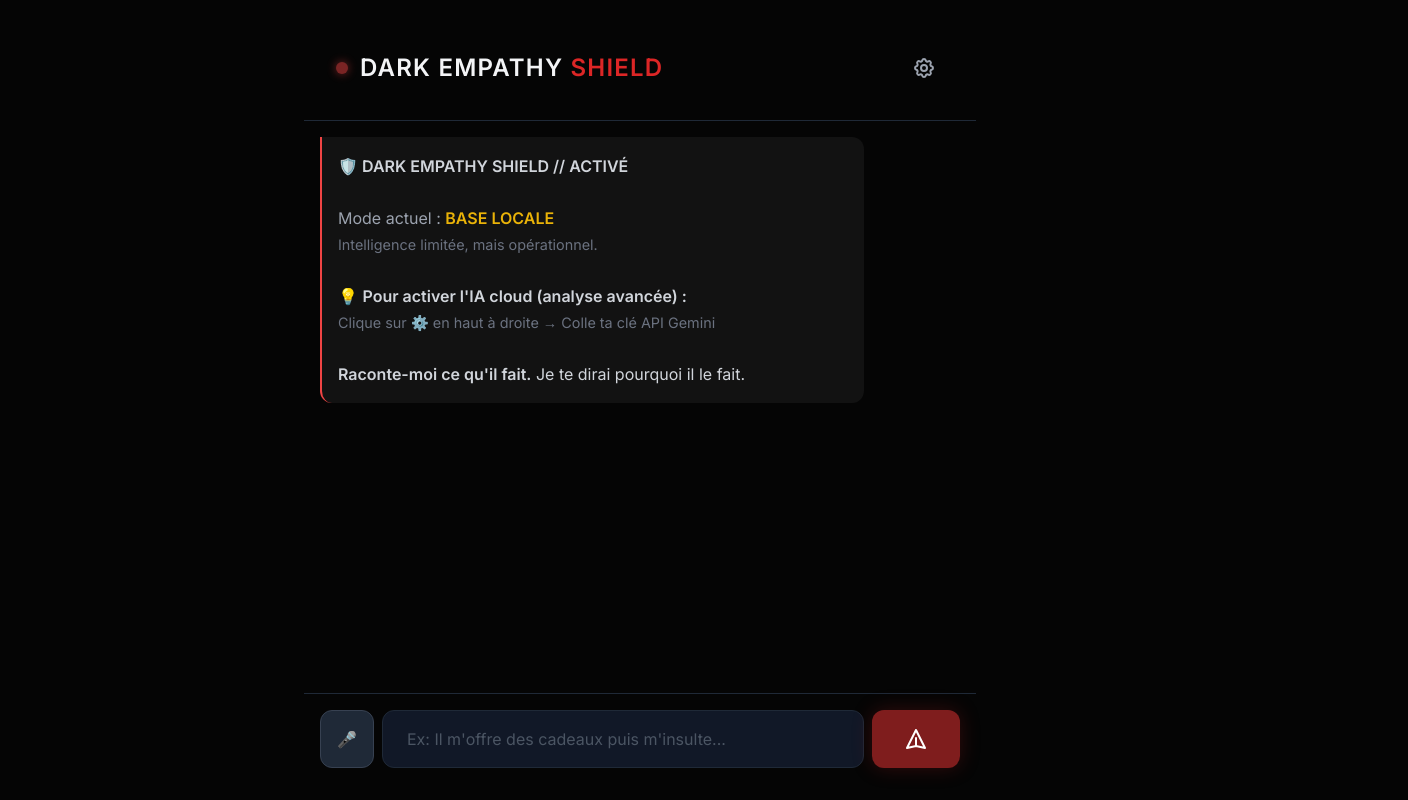
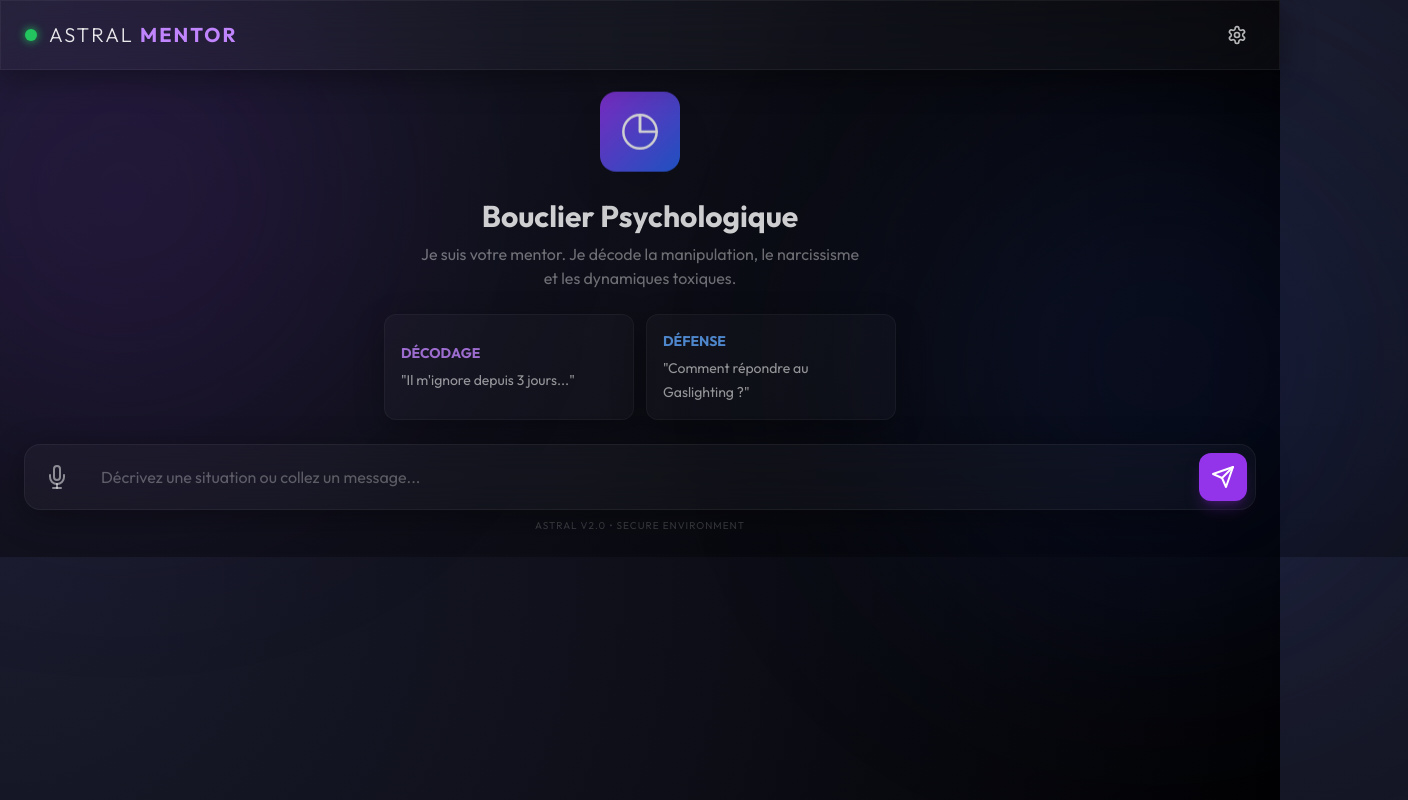
Before and after one commit to mebrouk75/dark-empathy-shield, a website: page index.html in a window 1280 px wide. Shown: the whole page, 1408 px wide, since content can reach past the window. Drawn offline with nearby package versions, Linux system fonts and the light colour scheme.

Commit message:
UI Overhaul: Premium Glassmorphism Design

```diff
--- a/index.html
+++ b/index.html
@@ -4,47 +4,88 @@
 <head>
     <meta charset="UTF-8">
     <meta name="viewport" content="width=device-width, initial-scale=1.0">
-    <title>Bouclier d'Empathie Sombre</title>
-    <script src="https://cdn.tailwindcss.com?plugins=typography"></script>
+    <title>ASTRAL // MENTOR PSYCHOLOGIQUE</title>
+    <script src="https://cdn.tailwindcss.com"></script>
     <script src="https://cdn.jsdelivr.net/npm/marked/marked.min.js"></script>
-    <link
-        href="https://fonts.googleapis.com/css2?family=JetBrains+Mono:wght@400;700&family=Inter:wght@300;400;600&display=swap"
-        rel="stylesheet">
+    <link href="https://fonts.googleapis.com/css2?family=Outfit:wght@300;400;500;700&display=swap" rel="stylesheet">
     <style>
         body {
-            font-family: 'Inter', sans-serif;
-            background-color: #050505;
-            color: #e5e5e5;
+            font-family: 'Outfit', sans-serif;
+            background: radial-gradient(circle at top left, #1a1c2e, #000000);
+            color: #ffffff;
+            height: 100vh;
+            overflow: hidden;
         }
 
-        .mono {
-            font-family: 'JetBrains Mono', monospace;
+        /* Glassmorphism */
+        .glass {
+            background: rgba(255, 255, 255, 0.03);
+            backdrop-filter: blur(20px);
+            -webkit-backdrop-filter: blur(20px);
+            border: 1px solid rgba(255, 255, 255, 0.05);
+            box-shadow: 0 8px 32px 0 rgba(0, 0, 0, 0.37);
         }
 
-        /* Chat Bubbles */
+        .glass-input {
+            background: rgba(0, 0, 0, 0.3);
+            border: 1px solid rgba(255, 255, 255, 0.1);
+            transition: all 0.3s ease;
+        }
+
+        .glass-input:focus {
+            border-color: #8b5cf6;
+            box-shadow: 0 0 15px rgba(139, 92, 246, 0.3);
+            outline: none;
+        }
+
+        /* Scrollbar */
+        ::-webkit-scrollbar {
+            width: 6px;
+        }
+
+        ::-webkit-scrollbar-track {
+            background: transparent;
+        }
+
+        ::-webkit-scrollbar-thumb {
+            background: rgba(255, 255, 255, 0.1);
+            border-radius: 10px;
+        }
+
+        /* Animations */
+        @keyframes float {
+            0% {
+                transform: translateY(0px);
+            }
+
+            50% {
+                transform: translateY(-10px);
+            }
+
+            100% {
+                transform: translateY(0px);
+            }
+        }
+
+        .floating {
+            animation: float 6s ease-in-out infinite;
+        }
+
         .msg-bot {
-            background: rgba(255, 255, 255, 0.05);
-            border-left: 2px solid #ef4444;
-            border-radius: 0 12px 12px 12px;
+            background: linear-gradient(135deg, rgba(255, 255, 255, 0.05) 0%, rgba(255, 255, 255, 0.01) 100%);
+            border-left: 3px solid #8b5cf6;
+            border-radius: 0 16px 16px 16px;
         }
 
         .msg-user {
-            background: rgba(239, 68, 68, 0.1);
-            border-right: 2px solid #ef4444;
-            border-radius: 12px 0 12px 12px;
-            margin-left: auto;
+            background: linear-gradient(135deg, #8b5cf6 0%, #6d28d9 100%);
+            border-radius: 16px 0 16px 16px;
+            box-shadow: 0 4px 15px rgba(139, 92, 246, 0.3);
         }
 
         .typing-dot {
             animation: typing 1.4s infinite ease-in-out both;
-        }
-
-        .typing-dot:nth-child(1) {
-            animation-delay: -0.32s;
-        }
-
-        .typing-dot:nth-child(2) {
-            animation-delay: -0.16s;
+            background-color: #8b5cf6;
         }
 
         @keyframes typing {
@@ -59,121 +100,137 @@
                 transform: scale(1);
             }
         }
-
-        /* Scrollbar */
-        ::-webkit-scrollbar {
-            width: 6px;
-        }
-
-        ::-webkit-scrollbar-track {
-            background: transparent;
-        }
-
-        ::-webkit-scrollbar-thumb {
-            background: #333;
-            border-radius: 3px;
-        }
     </style>
 </head>
 
-<body class="h-screen flex flex-col items-center justify-center p-0 md:p-4 overflow-hidden">
+<body class="flex flex-col h-full relative">
+
+    <!-- Background Elements -->
+    <div
+        class="absolute top-[-10%] left-[-10%] w-[500px] h-[500px] bg-purple-900/20 rounded-full blur-[120px] pointer-events-none">
+    </div>
+    <div
+        class="absolute bottom-[-10%] right-[-10%] w-[500px] h-[500px] bg-blue-900/20 rounded-full blur-[120px] pointer-events-none">
+    </div>
 
     <!-- Header -->
-    <header class="w-full max-w-2xl p-4 flex justify-between items-center border-b border-gray-800 bg-[#050505] z-10">
-        <div class="container mx-auto px-4 py-4 flex justify-between items-center">
-            <div class="flex items-center gap-3">
-                <div class="w-3 h-3 rounded-full bg-red-500 animate-pulse shadow-[0_0_10px_#ef4444]"></div>
-                <h1 class="text-2xl font-bold tracking-wider text-gray-100">DARK EMPATHY <span
-                        class="text-red-600">SHIELD</span></h1>
+    <header class="glass z-10 px-6 py-4 flex justify-between items-center">
+        <div class="flex items-center gap-3">
+            <div class="w-3 h-3 rounded-full bg-green-500 shadow-[0_0_10px_#22c55e]"></div>
+            <h1 class="text-xl font-light tracking-widest text-white/90">ASTRAL <span
+                    class="text-purple-400 font-bold">MENTOR</span></h1>
+        </div>
+        <button id="settings-btn" class="p-2 rounded-full hover:bg-white/10 transition-colors">
+            <svg xmlns="http://www.w3.org/2000/svg" width="20" height="20" viewBox="0 0 24 24" fill="none"
+                stroke="currentColor" stroke-width="2" stroke-linecap="round" stroke-linejoin="round"
+                class="text-white/70">
+                <path
+                    d="M12.22 2h-.44a2 2 0 0 0-2 2v.18a2 2 0 0 1-1 1.73l-.43.25a2 2 0 0 1-2 0l-.15-.08a2 2 0 0 0-2.73.73l-.22.38a2 2 0 0 0 .73 2.73l.15.1a2 2 0 0 1 1 1.72v.51a2 2 0 0 1-1 1.74l-.15.09a2 2 0 0 0-.73 2.73l.22.38a2 2 0 0 0 2.73.73l.15-.08a2 2 0 0 1 2 0l.43.25a2 2 0 0 1 1 1.73V20a2 2 0 0 0 2 2h.44a2 2 0 0 0 2-2v-.18a2 2 0 0 1 1-1.73l.43-.25a2 2 0 0 1 2 0l.15.08a2 2 0 0 0 2.73-.73l.22-.39a2 2 0 0 0-.73-2.73l-.15-.1a2 2 0 0 1-1-1.72v-.51a2 2 0 0 1 1-1.74l.15-.09a2 2 0 0 0 .73-2.73l-.22-.38a2 2 0 0 0-2.73-.73l-.15.08a2 2 0 0 1-2 0l-.43-.25a2 2 0 0 1-1-1.73V4a2 2 0 0 0-2-2z">
+                </path>
+                <circle cx="12" cy="12" r="3"></circle>
+            </svg>
+        </button>
+    </header>
+
+    <!-- Chat Container -->
+    <main id="chat-container" class="flex-1 overflow-y-auto p-6 space-y-6 scroll-smooth">
+        <!-- Welcome Message -->
+        <div class="flex flex-col items-center justify-center h-full text-center space-y-6 opacity-80"
+            id="welcome-screen">
+            <div
+                class="w-20 h-20 rounded-2xl bg-gradient-to-br from-purple-600 to-blue-600 flex items-center justify-center shadow-2xl floating">
+                <svg xmlns="http://www.w3.org/2000/svg" width="40" height="40" viewBox="0 0 24 24" fill="none"
+                    stroke="currentColor" stroke-width="1.5" stroke-linecap="round" stroke-linejoin="round"
+                    class="text-white">
+                    <path d="M12 2a10 10 0 1 0 10 10H12V2z"></path>
+                    <path d="M12 2a10 10 0 0 1 10 10"></path>
+                    <path d="M12 2v10"></path>
+                </svg>
             </div>
-            <button id="settingsBtn" class="p-2 text-gray-400 hover:text-white transition-colors">
-                <svg xmlns="http://www.w3.org/2000/svg" class="h-6 w-6" fill="none" viewBox="0 0 24 24"
-                    stroke="currentColor">
-                    <path stroke-linecap="round" stroke-linejoin="round" stroke-width="2"
-                        d="M10.325 4.317c.426-1.756 2.924-1.756 3.35 0a1.724 1.724 0 002.573 1.066c1.543-.94 3.31.826 2.37 2.37a1.724 1.724 0 001.065 2.572c1.756.426 1.756 2.924 0 3.35a1.724 1.724 0 00-1.066 2.573c.94 1.543-.826 3.31-2.37 2.37a1.724 1.724 0 00-2.572 1.065c-.426 1.756-2.924 1.756-3.35 0a1.724 1.724 0 00-2.573-1.066c-1.543.94-3.31-.826-2.37-2.37a1.724 1.724 0 00-1.065-2.572c-1.756-.426-1.756-2.924 0-3.35a1.724 1.724 0 001.066-2.573c-.94-1.543.826-3.31 2.37-2.37.996.608 2.296.07 2.572-1.065z" />
-                    <path stroke-linecap="round" stroke-linejoin="round" stroke-width="2"
-                        d="M15 12a3 3 0 11-6 0 3 3 0 016 0z" />
+            <div>
+                <h2 class="text-3xl font-bold text-white mb-2">Bouclier Psychologique</h2>
+                <p class="text-white/50 max-w-md mx-auto">Je suis votre mentor. Je décode la manipulation, le
+                    narcissisme et les dynamiques toxiques.</p>
+            </div>
+            <div class="grid grid-cols-1 md:grid-cols-2 gap-3 w-full max-w-lg">
+                <button class="suggestion-btn glass p-4 rounded-xl text-left hover:bg-white/5 transition-all group">
+                    <span
+                        class="block text-purple-400 text-sm font-bold mb-1 group-hover:text-purple-300">DÉCODAGE</span>
+                    <span class="text-white/70 text-sm">"Il m'ignore depuis 3 jours..."</span>
+                </button>
+                <button class="suggestion-btn glass p-4 rounded-xl text-left hover:bg-white/5 transition-all group">
+                    <span class="block text-blue-400 text-sm font-bold mb-1 group-hover:text-blue-300">DÉFENSE</span>
+                    <span class="text-white/70 text-sm">"Comment répondre au Gaslighting ?"</span>
+                </button>
+            </div>
+        </div>
+    </main>
+
+    <!-- Input Area -->
+    <footer class="p-6 pt-0 z-10">
+        <div class="glass rounded-2xl p-2 flex items-end gap-2 relative">
+            <button id="voice-btn"
+                class="p-3 rounded-xl hover:bg-white/10 text-white/50 hover:text-white transition-colors">
+                <svg xmlns="http://www.w3.org/2000/svg" width="24" height="24" viewBox="0 0 24 24" fill="none"
+                    stroke="currentColor" stroke-width="2" stroke-linecap="round" stroke-linejoin="round">
+                    <path d="M12 1a3 3 0 0 0-3 3v8a3 3 0 0 0 6 0V4a3 3 0 0 0-3-3z"></path>
+                    <path d="M19 10v2a7 7 0 0 1-14 0v-2"></path>
+                    <line x1="12" y1="19" x2="12" y2="23"></line>
+                    <line x1="8" y1="23" x2="16" y2="23"></line>
+                </svg>
+            </button>
+            <textarea id="user-input" rows="1"
+                class="w-full bg-transparent text-white placeholder-white/30 p-3 focus:outline-none resize-none max-h-32"
+                placeholder="Décrivez une situation ou collez un message..."></textarea>
+            <button id="send-btn"
+                class="p-3 rounded-xl bg-purple-600 hover:bg-purple-500 text-white shadow-lg shadow-purple-900/50 transition-all transform hover:scale-105">
+                <svg xmlns="http://www.w3.org/2000/svg" width="24" height="24" viewBox="0 0 24 24" fill="none"
+                    stroke="currentColor" stroke-width="2" stroke-linecap="round" stroke-linejoin="round">
+                    <line x1="22" y1="2" x2="11" y2="13"></line>
+                    <polygon points="22 2 15 22 11 13 2 9 22 2"></polygon>
                 </svg>
             </button>
         </div>
-    </header>
+        <div class="text-center mt-2">
+            <p class="text-[10px] text-white/20 uppercase tracking-widest">Astral v2.0 • Secure Environment</p>
+        </div>
+    </footer>
 
-    <!-- API Key Modal -->
-    <div id="settingsModal"
-        class="fixed inset-0 bg-black/90 hidden flex items-center justify-center z-50 backdrop-blur-sm">
-        <div
-            class="bg-gray-900 border border-gray-800 p-8 rounded-2xl w-full max-w-md shadow-[0_0_50px_rgba(0,0,0,0.8)]">
-            <h2 class="text-2xl font-bold mb-6 text-white flex items-center gap-2">
-                <span class="text-red-500">⚡</span> CONNEXION IA
-            </h2>
-            <p class="text-gray-400 mb-6 text-sm">Pour une intelligence réelle, connectez une clé API Gemini. Sinon, le
-                système utilisera sa base de données locale (limitée).</p>
+    <!-- Settings Modal -->
+    <div id="settings-modal"
+        class="fixed inset-0 bg-black/80 backdrop-blur-sm z-50 hidden flex items-center justify-center">
+        <div class="glass w-full max-w-md p-6 rounded-2xl m-4 transform transition-all scale-100">
+            <div class="flex justify-between items-center mb-6">
+                <h3 class="text-xl font-bold text-white">Paramètres</h3>
+                <button id="close-settings" class="text-white/50 hover:text-white">
+                    <svg xmlns="http://www.w3.org/2000/svg" width="24" height="24" viewBox="0 0 24 24" fill="none"
+                        stroke="currentColor" stroke-width="2" stroke-linecap="round" stroke-linejoin="round">
+                        <line x1="18" y1="6" x2="6" y2="18"></line>
+                        <line x1="6" y1="6" x2="18" y2="18"></line>
+                    </svg>
+                </button>
+            </div>
 
             <div class="space-y-4">
                 <div>
-                    <label class="block text-xs font-medium text-gray-500 mb-1 uppercase tracking-wider">Clé API Google
-                        Gemini</label>
-                    <input type="password" id="apiKeyInput"
-                        class="w-full bg-black border border-gray-800 rounded-lg px-4 py-3 text-white focus:outline-none focus:border-red-500 focus:ring-1 focus:ring-red-500 transition-all placeholder-gray-700"
+                    <label class="block text-sm font-medium text-white/70 mb-2">Clé API Gemini (Optionnel)</label>
+                    <input type="password" id="api-key-input"
+                        class="w-full glass-input rounded-xl p-3 text-white placeholder-white/20"
                         placeholder="AIzaSy...">
+                    <p class="text-xs text-white/30 mt-2">Laissez vide pour utiliser le mode démo hors-ligne.</p>
                 </div>
-            </div>
 
-            <div class="mt-8 flex justify-end gap-3">
-                <button id="closeSettings"
-                    class="px-4 py-2 text-gray-400 hover:text-white transition-colors text-sm">Annuler</button>
-                <button id="saveSettings"
-                    class="px-6 py-2 bg-red-600 hover:bg-red-700 text-white rounded-lg font-medium transition-all shadow-[0_0_20px_rgba(220,38,38,0.3)] hover:shadow-[0_0_30px_rgba(220,38,38,0.5)]">CONNECTER</button>
+                <button id="save-settings"
+                    class="w-full bg-purple-600 hover:bg-purple-500 text-white font-bold py-3 rounded-xl transition-all shadow-lg shadow-purple-900/50">
+                    Sauvegarder
+                </button>
             </div>
         </div>
     </div>
 
-    <!-- Chat Area -->
-    <main id="chat-container" class="flex-1 w-full max-w-2xl overflow-y-auto p-4 space-y-6 pb-24">
-        <!-- Messages will appear here -->
-        <div id="welcome-msg" class="msg-bot p-4 max-w-[85%] fade-in">
-            <p class="text-gray-300 leading-relaxed">
-                <strong>🛡️ DARK EMPATHY SHIELD // ACTIVÉ</strong><br><br>
-                <span style="color:#9ca3af;">Mode actuel :</span> <strong style="color:#eab308;">BASE
-                    LOCALE</strong><br>
-                <span style="color:#6b7280; font-size:0.9em;">Intelligence limitée, mais opérationnel.</span><br><br>
-                💡 <strong>Pour activer l'IA cloud (analyse avancée) :</strong><br>
-                <span style="color:#6b7280; font-size:0.9em;">Clique sur ⚙️ en haut à droite → Colle ta clé API
-                    Gemini</span><br><br>
-                <strong>Raconte-moi ce qu'il fait.</strong> Je te dirai pourquoi il le fait.
-            </p>
-        </div>
-    </main>
-
-    <!-- Input Area -->
-    <footer class="w-full max-w-2xl p-4 bg-[#050505] border-t border-gray-800 fixed bottom-0 md:relative">
-        <div class="flex gap-2">
-            <button id="micBtn"
-                class="p-4 rounded-xl bg-gray-800 text-gray-400 hover:text-white hover:bg-gray-700 transition-all border border-gray-700">
-                🎤
-            </button>
-            <input type="text" id="user-input"
-                class="flex-1 bg-gray-900 text-white rounded-xl px-6 py-4 focus:outline-none focus:ring-2 focus:ring-red-900 border border-gray-800 placeholder-gray-600"
-                placeholder="Ex: Il m'offre des cadeaux puis m'insulte...">
-            <button id="send-btn"
-                class="bg-red-900 hover:bg-red-800 text-white px-8 py-4 rounded-xl font-bold transition-all transform hover:scale-105 shadow-[0_0_20px_rgba(153,27,27,0.3)]">
-                <svg xmlns="http://www.w3.org/2000/svg" class="h-6 w-6" fill="none" viewBox="0 0 24 24"
-                    stroke="currentColor">
-                    <path stroke-linecap="round" stroke-linejoin="round" stroke-width="2"
-                        d="M12 19l9 2-9-18-9 18 9-2zm0 0v-8" />
-                </svg>
-            </button>
-        </div>
-    </footer>
-
-    <!-- OLD SYSTEM - DISABLED -->
-    <!-- <script src="dark_bible.js"></script> -->
-
-    <!-- ACADEMIC KNOWLEDGE BASE -->
+    <!-- Scripts -->
     <script src="thesis.js"></script>
     <script src="victim_approach_thesis.js"></script>
-
-    <!-- MAIN APP -->
     <script src="app.js"></script>
 </body>
 
```
